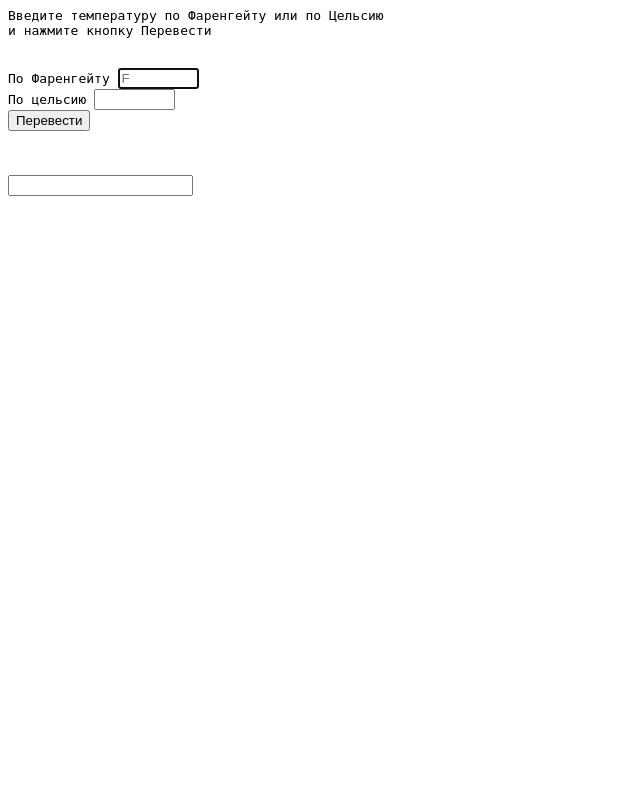
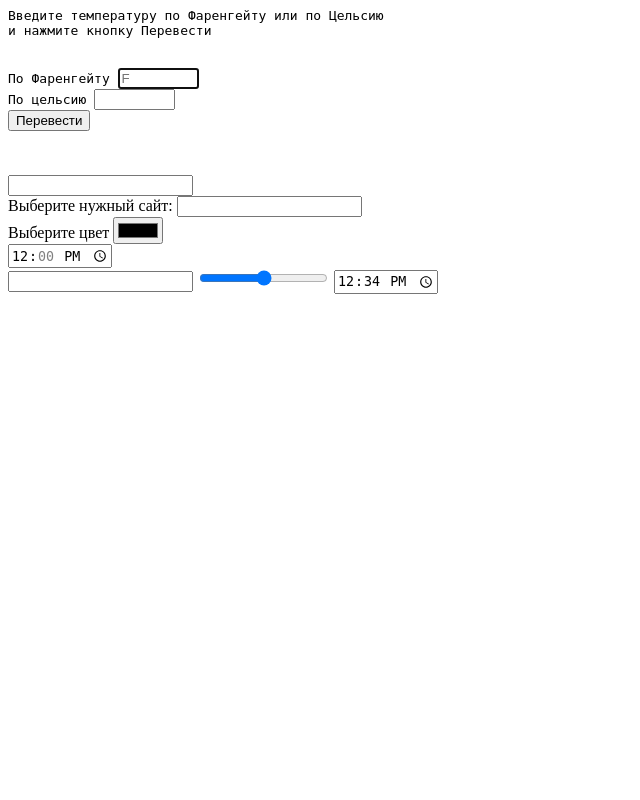
Before and after one commit to VladimirYV/PHP-Example, a PHP site: page /convert.php in a window 1280 px wide. Shown: the whole page, without its empty margins (0-640 px from the left). Run offline with PHP 8.4, Linux system fonts and the light colour scheme.

Commit message:
form examples

```diff
--- a/forms/convert.php
+++ b/forms/convert.php
@@ -44,3 +44,18 @@ return $var;
 <form action='myscript.php' method='post' id='form1'>
 </form>
 <input type='text' name='username' form='form1'>
+<br>
+Выберите нужный сайт:
+<input type='url' name='site' list='links'>
+<datalist id='links'>
+<option label='Google' value='http://google.com'>
+<option label='Yahoo!' value='http://yahoo.com'>
+<option label='Bing' value='http://bing.com'>
+<option label='Ask' value='http://ask.com'>
+</datalist><br>
+Выберите цвет <input type='color' name='color'><br>
+<input type='time' name='meeting' value='12:00'
+min='09:00' max='16:00' step='3600'><br>
+<input type='number' name='age'>
+<input type='range' name='num' min='0' max='100' value='50' step='1'>
+<input type='time' name='time' value='12:34'>
```
